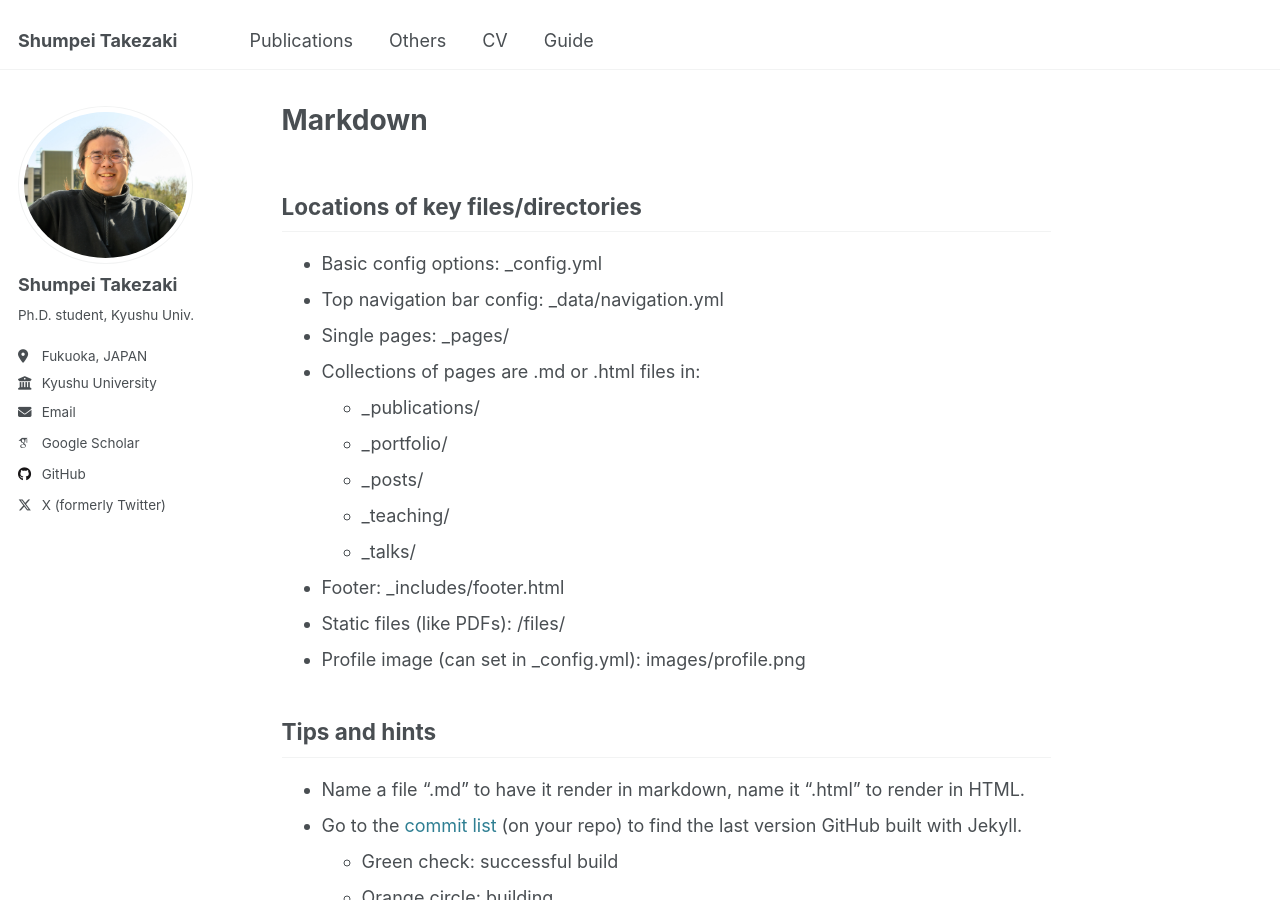
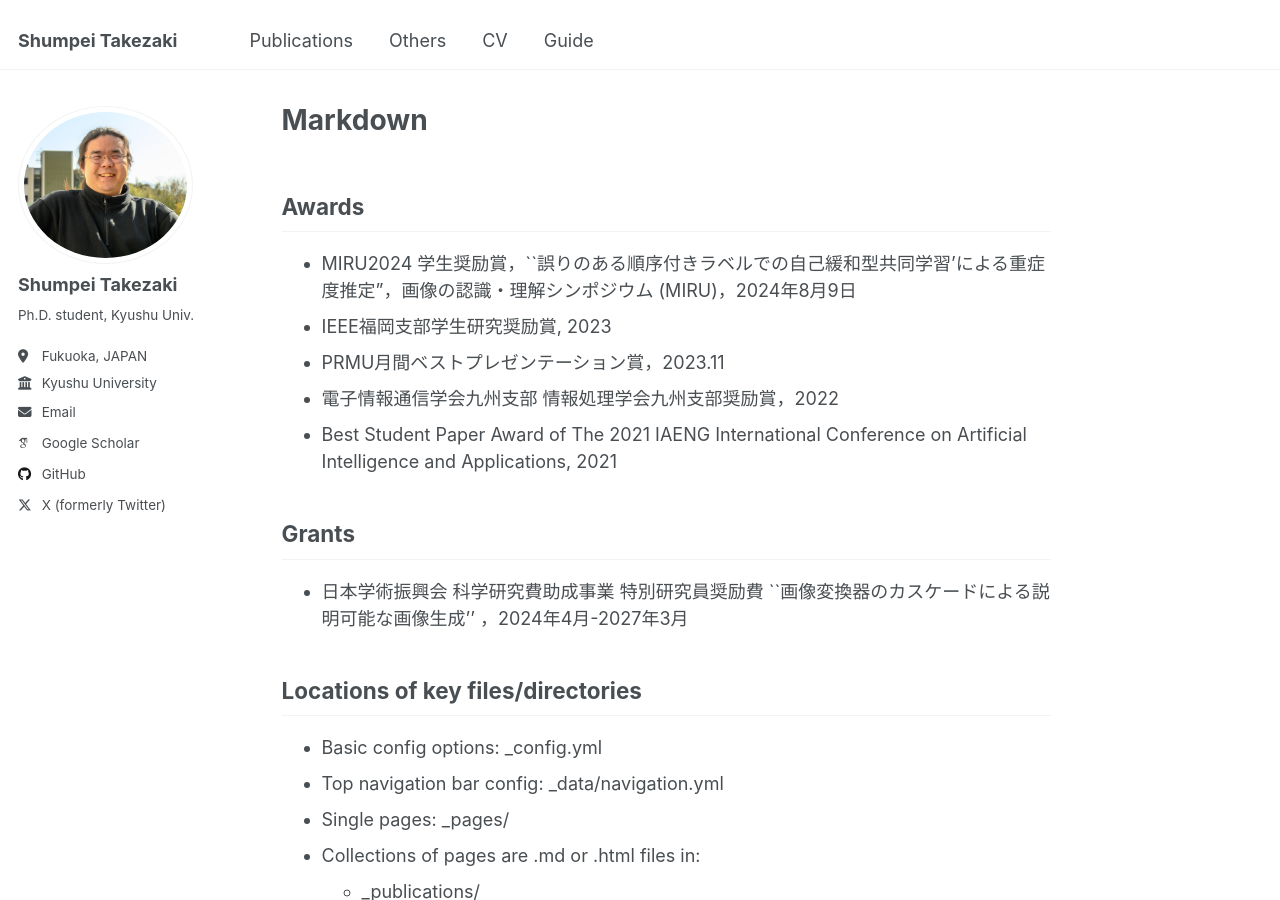
Before and after one commit to shumpei-takezaki/shumpei-takezaki.github.io, a Jekyll site: the page built from _pages/markdown.md, in a window 1280 px wide and 900 px high. Built offline with Jekyll 4.4.1, drawn with Linux system fonts in a browser that asks for light colours; emoji names are drawn with the system emoji font; some web fonts are replaced.

Commit message:
Update markdown.md

```diff
--- a/_pages/markdown.md
+++ b/_pages/markdown.md
@@ -6,6 +6,16 @@ redirect_from:
   - /md/
   - /markdown.html
 ---
+
+## Awards
+* MIRU2024 学生奨励賞，``誤りのある順序付きラベルでの自己緩和型共同学習'による重症度推定"，画像の認識・理解シンポジウム (MIRU)，2024年8月9日
+* IEEE福岡支部学生研究奨励賞, 2023
+* PRMU月間ベストプレゼンテーション賞，2023.11
+* 電子情報通信学会九州支部 情報処理学会九州支部奨励賞，2022
+* Best Student Paper Award of The 2021 IAENG International Conference on Artificial Intelligence and Applications, 2021
+
+## Grants
+* 日本学術振興会 科学研究費助成事業 特別研究員奨励費 ``画像変換器のカスケードによる説明可能な画像生成'' ，2024年4月-2027年3月
 
 ## Locations of key files/directories
 
```
